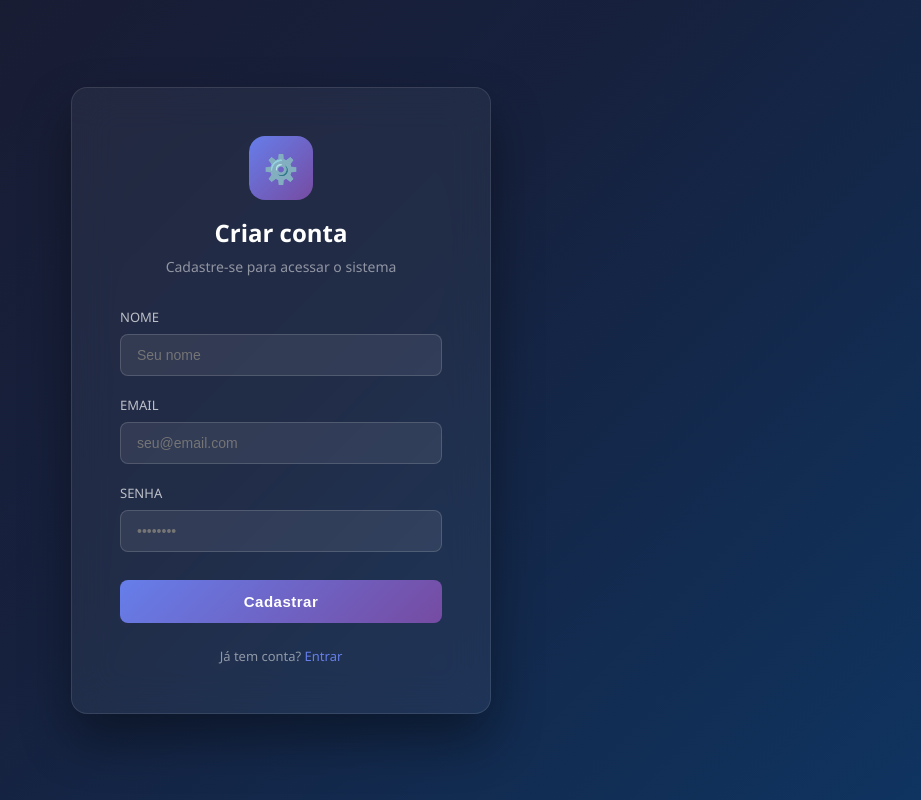
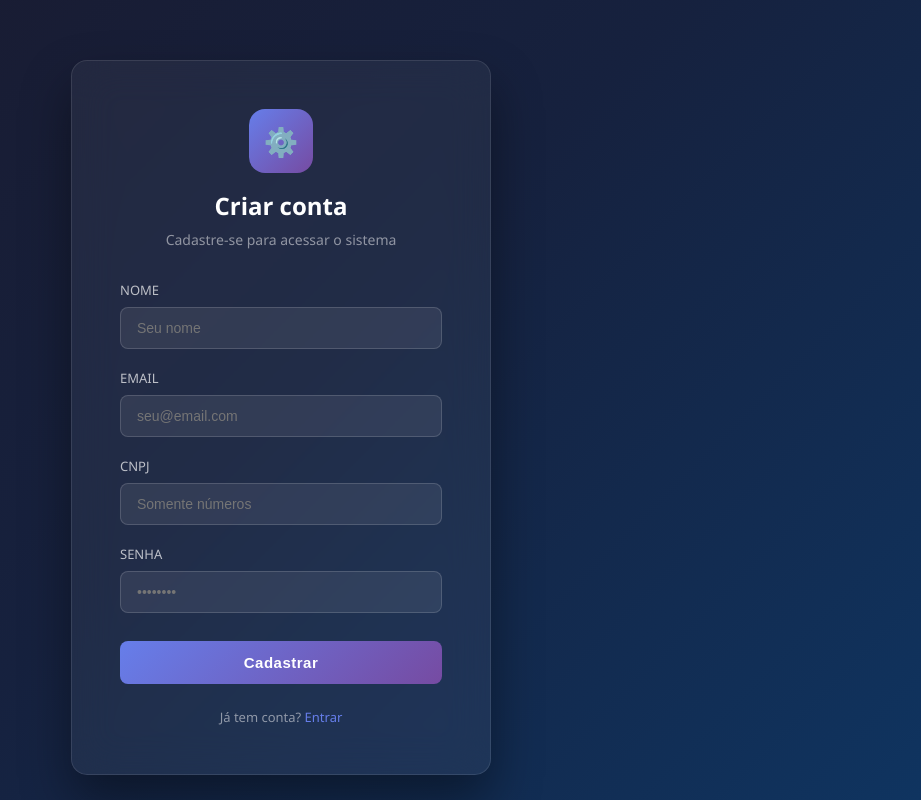
Before and after one commit to vgnzo/Kanban, a React (Vite) app in the folder frontend/: page /cadastro in a window 1280 px wide. Shown: the whole page, without its empty margins (359-1280 px from the left). Built offline with nearby package versions, Linux system fonts and the light colour scheme; no server answers.

Commit message:
feat: adiciona scroll na pagina de cadastro e ajusta layout

```diff
--- a/frontend/src/pages/Cadastro.tsx
+++ b/frontend/src/pages/Cadastro.tsx
@@ -9,16 +9,29 @@ export default function Cadastro() {
   const [senha, setSenha] = useState('');
   const [erro, setErro] = useState('');
   const [loading, setLoading] = useState(false);
-
+  const [cnpj, setCnpj] = useState('');
   const { login } = useAuth();
   const navigate = useNavigate();
 
   const handleCadastro = async (e: React.FormEvent) => {
     e.preventDefault();
     setErro('');
+
+    const cnpjNumeros = cnpj.replace(/\D/g, '');
+
+    if (cnpjNumeros.length !== 14) {
+      setErro('Informe um CNPJ válido com 14 números.');
+      return;
+    }
+
     setLoading(true);
     try {
-      const response = await api.post('/api/auth/registrar', { nome, email, senha });
+      const response = await api.post('/api/auth/registrar', {
+        nome,
+        email,
+        senha,
+        cnpj: cnpjNumeros,
+      });
       const { token, nome: nomeResp, perfil } = response.data;
       login(token, { nome: nomeResp, email, perfil });
       navigate('/kanban');
@@ -35,21 +48,30 @@ export default function Cadastro() {
 
   return (
     <div style={{
-      minHeight: '100vh',
+      width: '100vw',
+      height: '100vh',
       background: 'linear-gradient(135deg, #1a1a2e 0%, #16213e 50%, #0f3460 100%)',
       display: 'flex',
+      flexDirection: 'column',
       alignItems: 'center',
-      justifyContent: 'center',
+      justifyContent: 'flex-start',
+      overflowY: 'auto', // Força a barra de rolagem vertical
+      padding: '40px 16px 80px 16px', // Espaço extra embaixo para garantir que o botão nunca fique cortado
+      boxSizing: 'border-box',
       fontFamily: "'Segoe UI', sans-serif"
     }}>
       <div style={{
         width: '420px',
+        maxWidth: '100%',
         background: 'rgba(255,255,255,0.05)',
         backdropFilter: 'blur(20px)',
         borderRadius: '16px',
         border: '1px solid rgba(255,255,255,0.1)',
         padding: '48px',
-        boxShadow: '0 25px 50px rgba(0,0,0,0.4)'
+        boxShadow: '0 25px 50px rgba(0,0,0,0.4)',
+        marginTop: '20px',
+        marginBottom: '20px',
+        boxSizing: 'border-box'
       }}>
         <div style={{ textAlign: 'center', marginBottom: '32px' }}>
           <div style={{
@@ -108,6 +130,38 @@ export default function Cadastro() {
             />
           </div>
 
+          <div style={{ marginBottom: '20px' }}>
+            <label style={{
+              display: 'block',
+              color: 'rgba(255,255,255,0.7)',
+              fontSize: '13px',
+              marginBottom: '8px',
+              fontWeight: 500
+            }}>
+              CNPJ
+            </label>
+
+            <input
+              type="text"
+              value={cnpj}
+              onChange={(e) => setCnpj(e.target.value.replace(/\D/g, '').slice(0, 14))}
+              placeholder="Somente números"
+              maxLength={14}
+              required
+              style={{
+                width: '100%',
+                padding: '12px 16px',
+                background: 'rgba(255,255,255,0.08)',
+                border: '1px solid rgba(255,255,255,0.15)',
+                borderRadius: '8px',
+                color: 'white',
+                fontSize: '14px',
+                outline: 'none',
+                boxSizing: 'border-box'
+              }}
+            />
+          </div>
+
           <div style={{ marginBottom: '28px' }}>
             <label style={{ display: 'block', color: 'rgba(255,255,255,0.7)', fontSize: '13px', marginBottom: '8px', fontWeight: 500 }}>
               SENHA
--- a/frontend/src/pages/KanbanGenerico.tsx
+++ b/frontend/src/pages/KanbanGenerico.tsx
@@ -631,9 +631,21 @@ const valorCampo = (card: Card, chave: 'valorExtra1' | 'valorExtra2' | 'valorExt
                       }}
                     />
                   ) : (
-                    <span style={{ color: 'white', fontSize: '12px', fontWeight: 600, flex: 1, whiteSpace: 'nowrap', overflow: 'hidden', textOverflow: 'ellipsis' }}>
-                      {coluna.nome}
-                    </span>
+                  <span style={{
+                          color: 'white',
+                          fontSize: '12px',
+                          fontWeight: 600,
+                          flex: 1,
+                          minWidth: 0,
+                          lineHeight: 1.3,
+                          overflowWrap: 'anywhere',
+                          display: '-webkit-box',
+                          WebkitLineClamp: 2,
+                          WebkitBoxOrient: 'vertical',
+                          overflow: 'hidden',
+                        }}>
+                          {coluna.nome}
+                        </span>
                   )}
                   {podeEditar && editandoColuna !== coluna.id && (
                     <button
```
